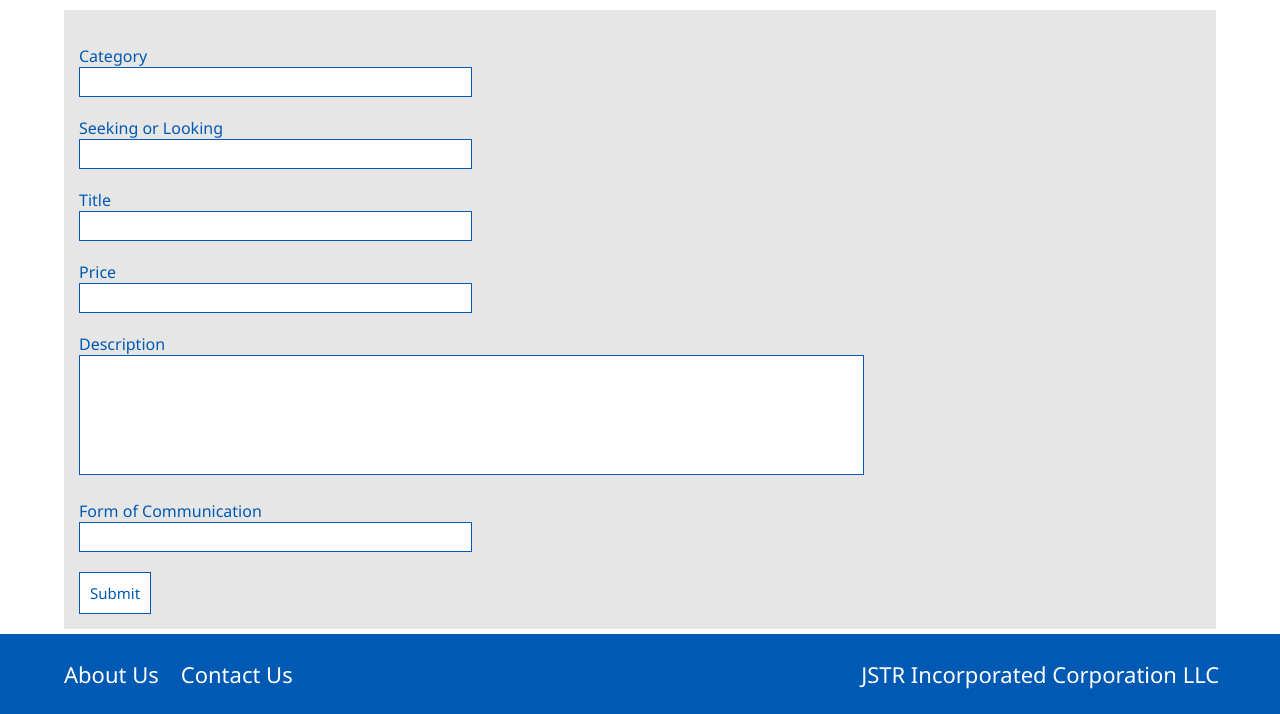
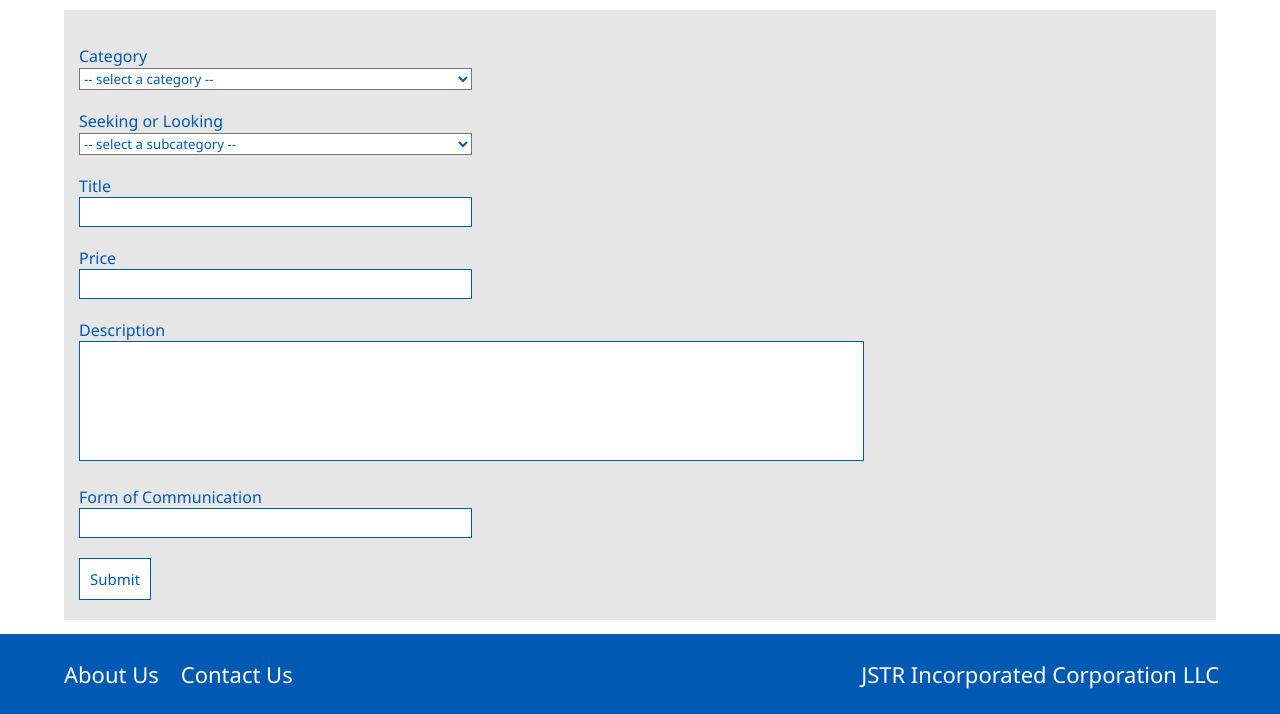
Before and after one commit to jennifury/switch, a Python web app: template templates/create_post.html in a window 1280 px wide. Shown: the part 216-930 px from the top of the page. Run offline with Jinja, Linux system fonts and the light colour scheme; the template is opened without the code that fills it, so the values that code supplies are empty.

Commit message:
Update create_post.html

```diff
--- a/templates/create_post.html
+++ b/templates/create_post.html
@@ -31,10 +31,24 @@
 		<form>
 			<ul>
 				<li class="question"><label for="category">Category</label></li>
-				<li class="input"><input type="text" name="category" id="category" style="width:35%"/></li>
+				<li class="input">
+					<select name="category" id="category" style="width:35%">
+						<option disabled selected value> -- select a category -- </option>
+					  <option value="selling">Selling</option>
+					  <option value="trading">Trading</option>
+						<option value="donating">Donating</option>
+						<option value="freelance">Freelance</option>
+					</select>
+				</li>
 
 				<li class="question"><label for="subcategory">Seeking or Looking</label>
-				<li class="input"><input type="text" name="subcategory" id="subcategory" style="width:35%"/></li>
+				<li class="input">
+					<select name="subcategory" id="subcategory" style="width:35%">
+						<option disabled selected value> -- select a subcategory -- </option>
+					  <option value="seeking">Seeking</option>
+					  <option value="looking">Looking</option>
+					</select>
+				</li>
 
 				<li class="question"><label for="title">Title</label>
 				<li class="input"><input type="text" name="title" id="title" style="width:35%"/></li>
```
